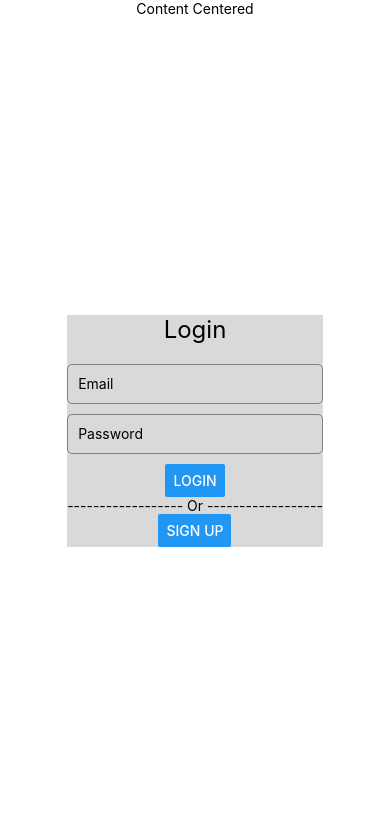
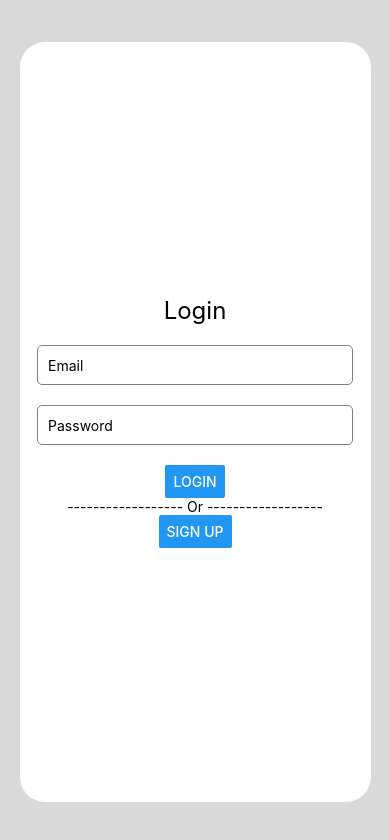
Before and after one commit to helton-evambi/cash-finder-native, a React Native app: screen / in a window 390 px wide. Shown: the top 840 px of the page. Built offline with nearby package versions, Linux system fonts and the light colour scheme.

Commit message:
basic UI changes

```diff
--- a/App.js
+++ b/App.js
@@ -5,7 +5,6 @@ import LoginForm from './screens/Loginform';
 const App = () => {
   return (
     <View style={styles.container}>
-      <Text>Content Centered</Text>
       <LoginForm></LoginForm>
     </View>
   );
@@ -13,6 +12,7 @@ const App = () => {
 
 const styles = StyleSheet.create({
   container: {
+    backgroundColor:'#D9D9D9',
     flex: 1,
     justifyContent: 'center',
     alignItems: 'center',
--- a/screens/Loginform.js
+++ b/screens/Loginform.js
@@ -12,7 +12,6 @@ const LoginForm = () => {
   };
 
   return (
-    <View style={styles.container}>
       <View style={styles.formLogin}>
         <Text style={styles.title}>Login</Text>
         <TextInput
@@ -34,32 +33,28 @@ const LoginForm = () => {
         <Text>------------------ Or ------------------</Text>
         <Button title="Sign Up" onPress={handleLogin} />
       </View>
-    </View>
   );
 };
 
 const styles = StyleSheet.create({
-  container: {
-    flex: 1,
-    justifyContent: 'center',
-    alignItems: 'center',
-    paddingHorizontal: 20,
-  },
   title: {
     fontSize: 24,
     marginBottom: 20,
   },
   input: {
-    width: '100%',
+    width: '90%',
     height: 40,
     borderColor: 'gray',
     borderWidth: 1,
     borderRadius: 5,
     paddingHorizontal: 10,
-    marginBottom: 10,
+    marginBottom: 20,
   },
   formLogin: {
-    backgroundColor:'#D9D9D9',
+    width: '90%',
+    height:'90%',
+    borderRadius: 25,
+    backgroundColor:'#ffffff',
     justifyContent: 'center',
     alignItems: 'center',
   },
```
